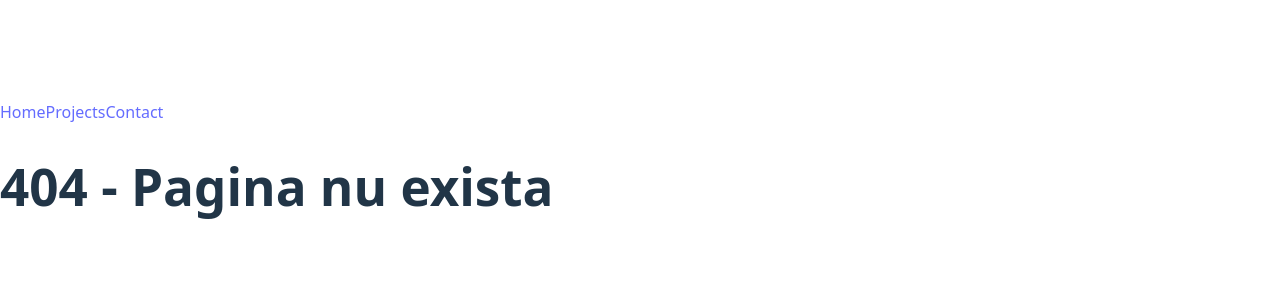
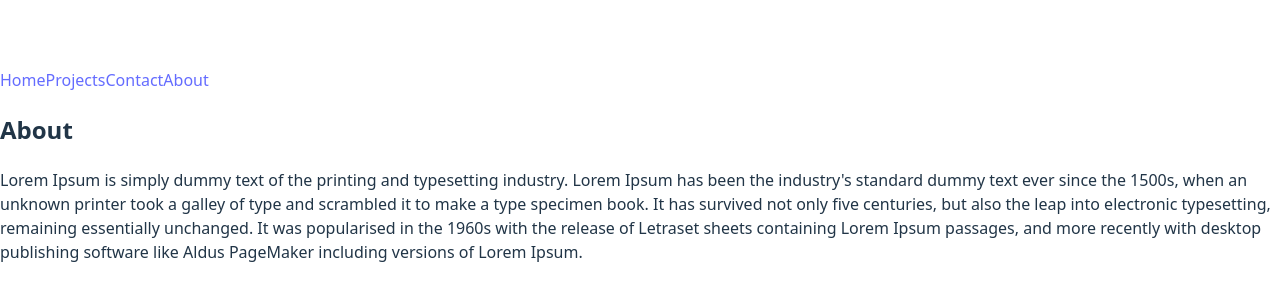
Before and after one commit to mihaiturcanu/lab_pw, a React (Vite) app: page /about in a window 1280 px wide. Before the commit this address had no page. Shown: the part 226-526 px from the top of the page. Built offline with nearby package versions, Linux system fonts and the light colour scheme.

Commit message:
feat: add About page

```diff
--- /dev/null
+++ b/About.jsx
@@ -0,0 +1,15 @@
+function About(){
+    return(
+        <div>
+            <h2>About</h2>
+            <p>Lorem Ipsum is simply dummy text of the printing and typesetting industry.
+            Lorem Ipsum has been the industry's standard dummy text ever since the 1500s, when an unknown printer took a galley
+            of type and scrambled it to make a type specimen book. It has survived not only five centuries,
+            but also the leap into electronic typesetting, remaining essentially unchanged.
+            It was popularised in the 1960s with the release of Letraset sheets containing Lorem Ipsum passages,
+            and more recently with desktop publishing software like Aldus PageMaker including versions of Lorem Ipsum.</p>
+        </div>
+    );
+}
+
+export default About;
--- a/src/App.jsx
+++ b/src/App.jsx
@@ -4,6 +4,7 @@
 import Contact from "./pages/Contact";
 import Navbar from "./Navbar";
 import NotFound from "./pages/NotFound";
+import About from "../About";
 
 function App(){
   return(
@@ -14,6 +15,7 @@
         <Route path="/projects" element={<Projects/>}/>
         <Route path="/contact" element={<Contact/>}/>
         <Route path="*" element={<NotFound/>}/>
+        <Route path="/about" element={<About/>}/>
       </Routes>
     </BrowserRouter>
   );
--- a/src/Navbar.jsx
+++ b/src/Navbar.jsx
@@ -6,6 +6,7 @@
             <NavLink to="/">Home</NavLink>
             <NavLink to="/projects">Projects</NavLink>
             <NavLink to="/contact">Contact</NavLink>
+            <NavLink to="/about">About</NavLink>
         </nav>
     );
 }
```
